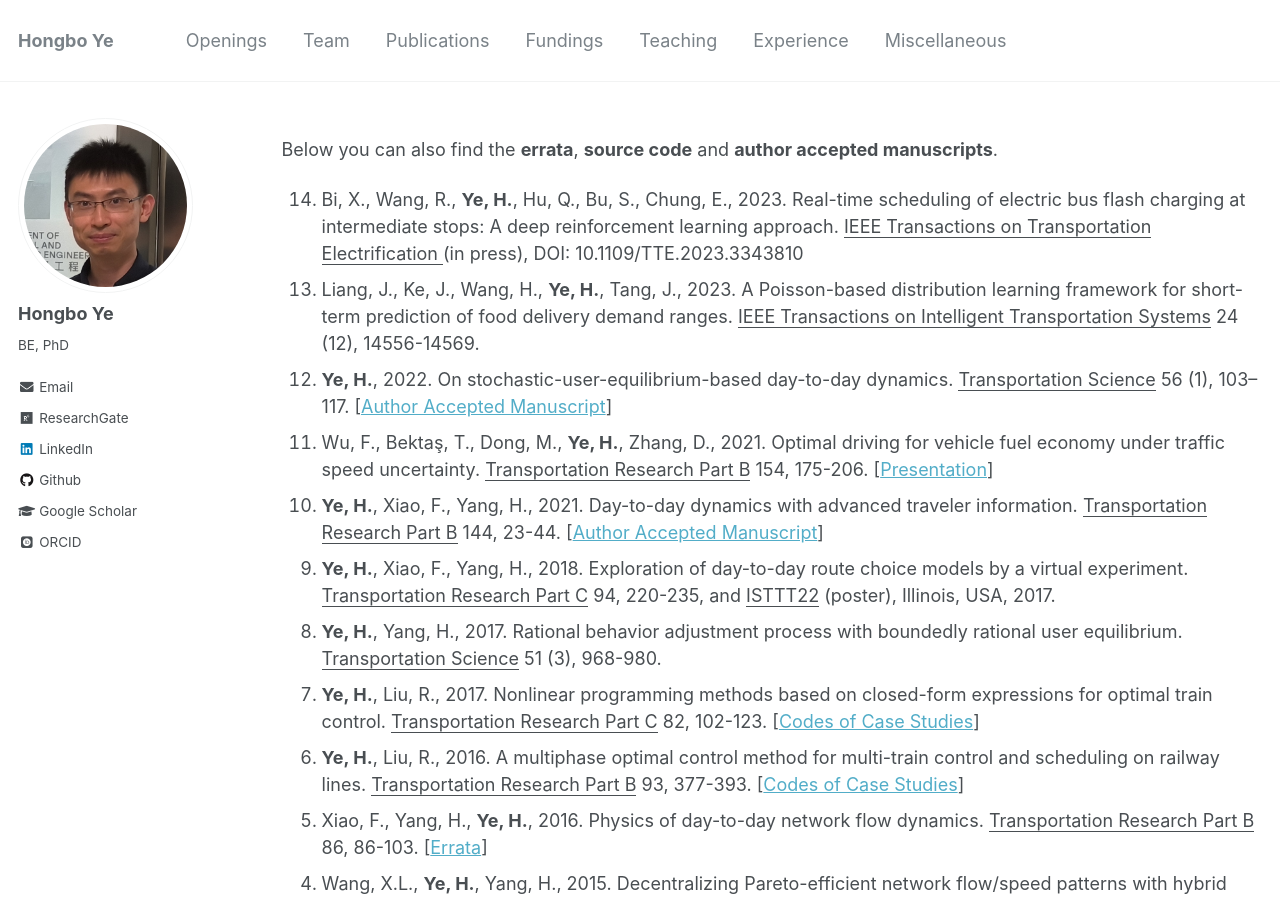
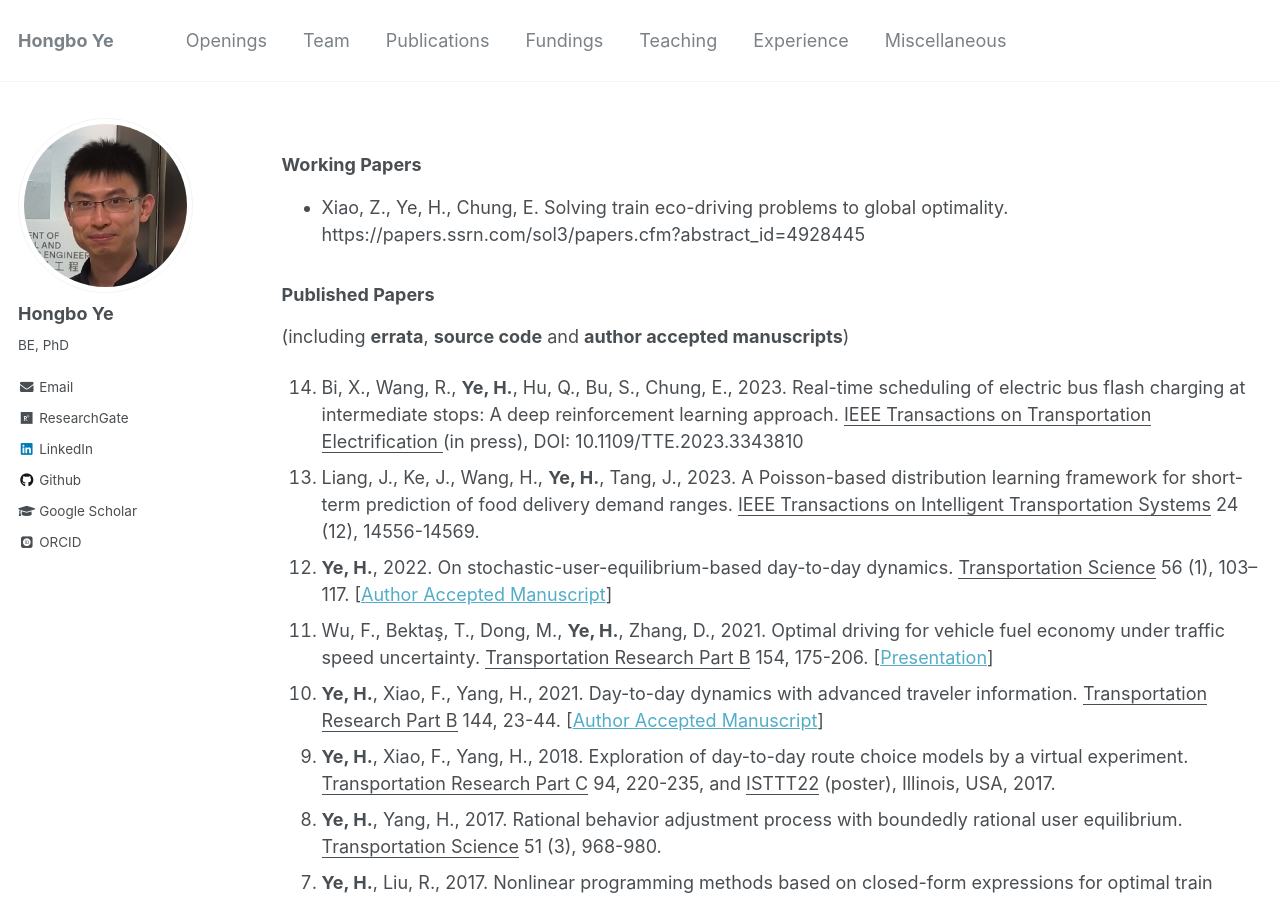
Before and after one commit to hb-ye/hb-ye.github.io, a Jekyll site: the page built from _pages/publications.md, in a window 1280 px wide and 900 px high. Built offline with Jekyll 4.4.1, drawn with Linux system fonts in a browser that asks for light colours; some web fonts are replaced.

Commit message:
Update publications.md

```diff
--- a/_pages/publications.md
+++ b/_pages/publications.md
@@ -15,7 +15,11 @@ author_profile: true
   {% include archive-single.html %}
 {% endfor %}
 
-Below you can also find the **errata**, **source code** and **author accepted manuscripts**.
+### Working Papers
+- Xiao, Z., Ye, H., Chung, E. Solving train eco-driving problems to global optimality. https://papers.ssrn.com/sol3/papers.cfm?abstract_id=4928445
+
+### Published Papers
+(including **errata**, **source code** and **author accepted manuscripts**)
 
 {: reversed="reversed"}
 14. Bi, X., Wang, R., **Ye, H.**, Hu, Q., Bu, S., Chung, E., 2023. Real-time scheduling of electric bus flash charging at intermediate stops: A deep reinforcement learning approach. <u>IEEE Transactions on Transportation Electrification </u> (in press), DOI: 10.1109/TTE.2023.3343810
```
